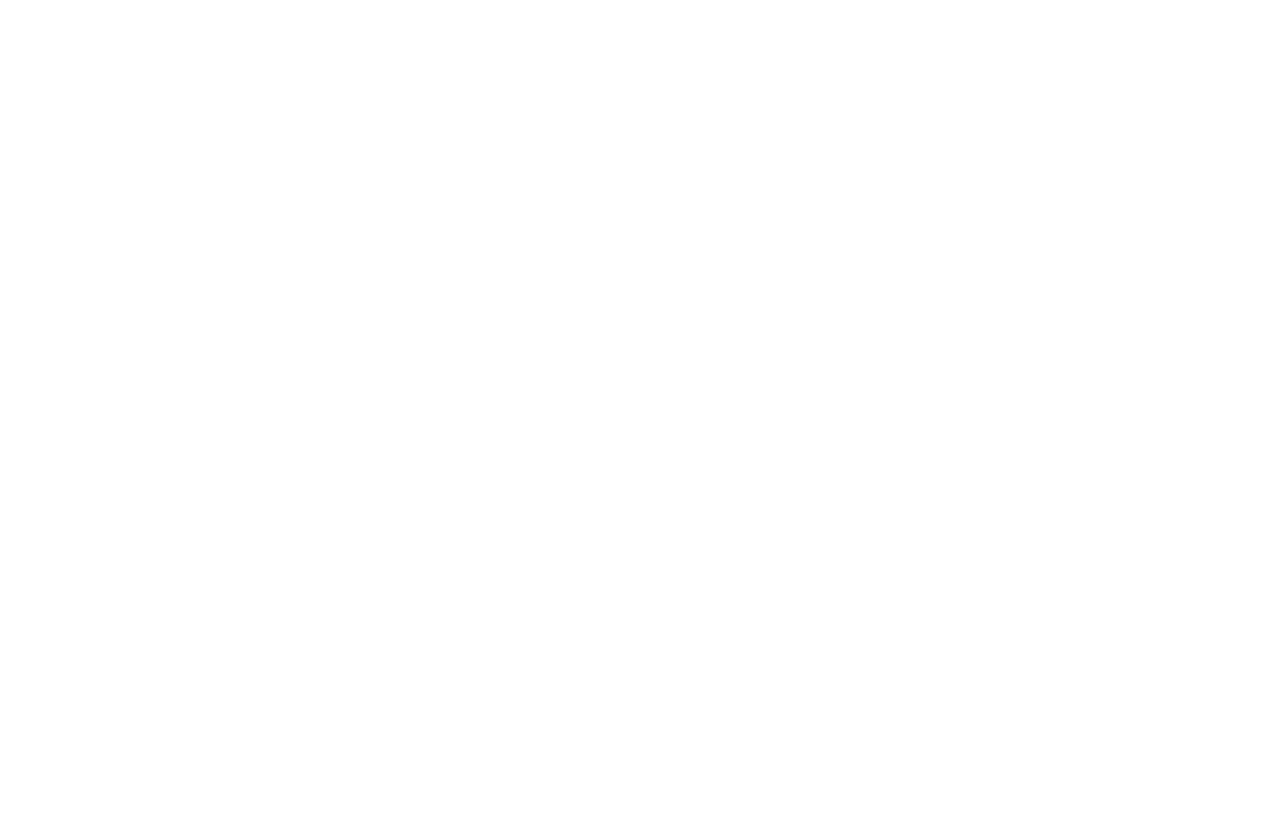
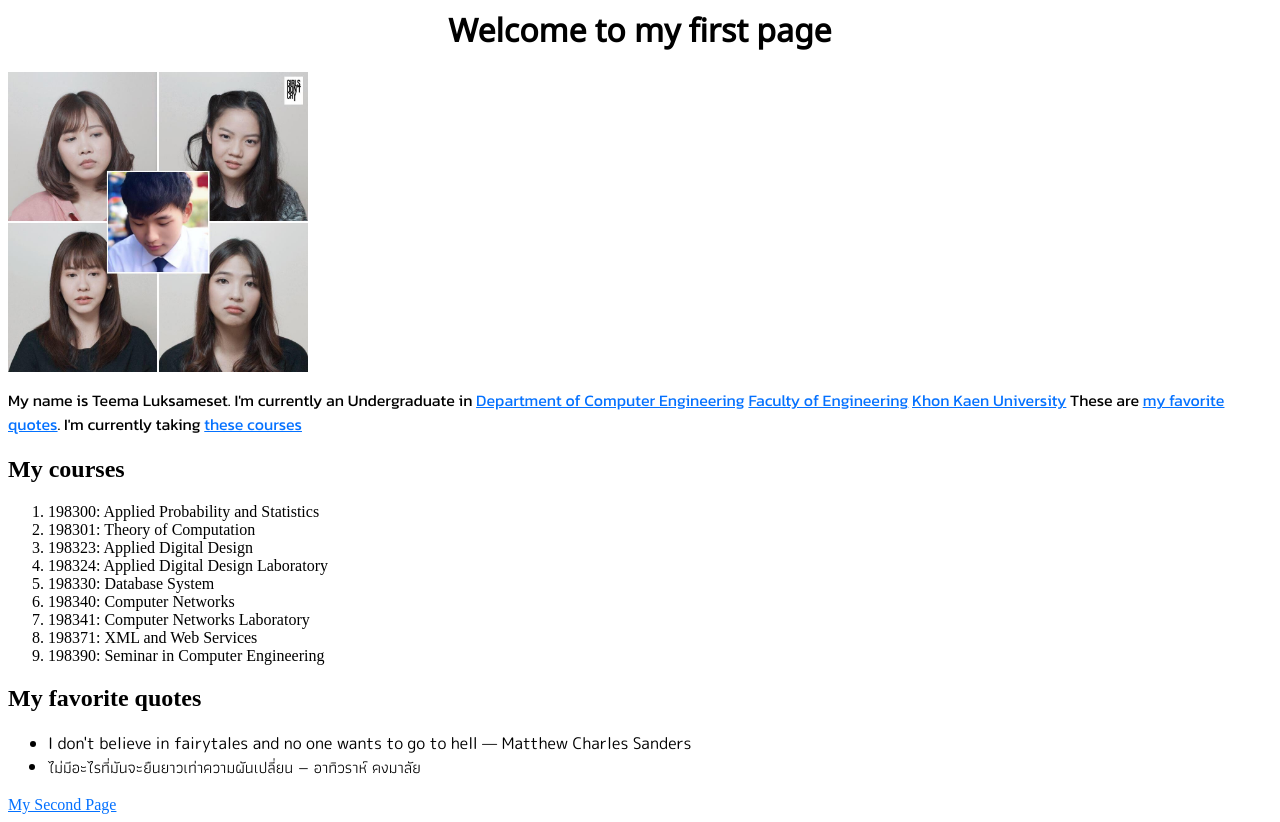
Before and after one commit to teema15135/teema15135.github.io, a plain HTML site: page index.html in a window 1280 px wide. Before the commit the page ends 800 px from the top, so only its background shows below. Drawn offline with Linux system fonts and the light colour scheme.

Commit message:
Lab 4 Problem 1

```diff
--- a/index.html
+++ b/index.html
@@ -1,8 +1,39 @@
 <html>
     <head>
+        <link href="styles/style.css" rel="stylesheet" type="text/css">
+        <link href="https://fonts.googleapis.com/css?family=Kanit|M+PLUS+Rounded+1c|Mitr|Athiti|Noto+Sans" rel="stylesheet">
+        <meta charset="UTF-8">
         <title>Test</title>
     </head>
     <body>
+        <h1>Welcome to my first page</h1>
+        <img src="images/me.jpg" width="300" height="300"/>
+        <p>My name is Teema Luksameset. I'm currently an Undergraduate in
+            <a href="https://gear.kku.ac.th/">Department of Computer Engineering</a>
 
+            <a href="https://www.en.kku.ac.th/portal/">Faculty of Engineering</a>
+
+            <a href="https://www.kku.ac.th/?l=th">Khon Kaen University</a>
+            These are <a href="#quote">my favorite quotes</a>. I'm currently taking <a href="#course">these courses</a>
+        </p>
+
+        <h2 id="course">My courses</h2>
+        <ol>
+            <li>198300: Applied Probability and Statistics</li>
+            <li>198301: Theory of Computation</li>
+            <li>198323: Applied Digital Design</li>
+            <li>198324: Applied Digital Design Laboratory</li>
+            <li>198330: Database System</li>
+            <li>198340: Computer Networks</li>
+            <li>198341: Computer Networks Laboratory</li>
+            <li>198371: XML and Web Services</li>
+            <li>198390: Seminar in Computer Engineering</li>
+        </ol>
+        <h2 id="quote">My favorite quotes</h2>
+        <ul>
+            <li class="quote_en">I don't believe in fairytales and no one wants to go to hell &mdash; Matthew Charles Sanders</li>
+            <li class="quote_th">ไม่มีอะไรที่มันจะยืนยาวเท่าความผันเปลี่ยน &mdash; อาทิวราห์ คงมาลัย</li>
+        </ul>
+        <a href="">My Second Page</a>
     </body>
 </html>
--- /dev/null
+++ b/styles/style.css
@@ -0,0 +1,21 @@
+h1 {
+    text-align: center;
+    font-family: 'Noto Sans';
+    font-weight: bold;
+}
+
+p {
+    font-family: 'Kanit';
+}
+
+a {
+    color: #0471FF;
+}
+
+.quote_en {
+    font-family: 'M PLUS Rounded 1c';
+}
+
+.quote_th {
+    font-family: 'Athiti';
+}
```
Also changed, not shown: images/me.jpg (added).
